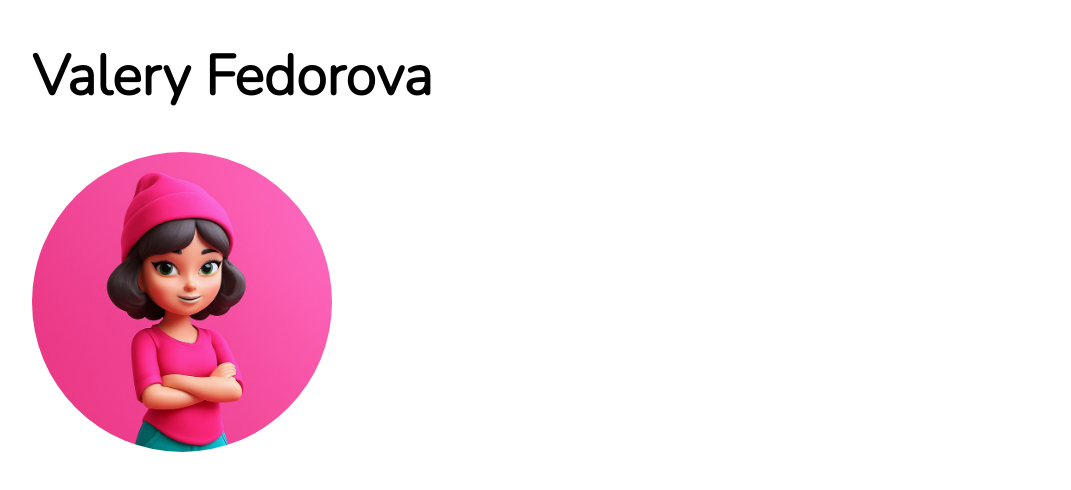
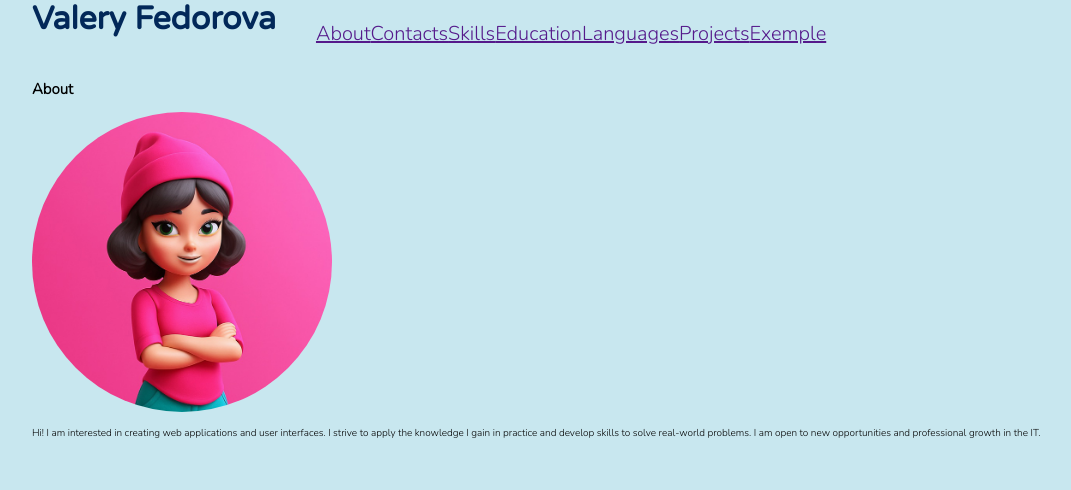
Before and after one commit to catjelli/rsschool-cv, a plain HTML site: page index.html in a window 1280 px wide. Shown: the whole page, without its empty margins (8-1079 px from the left). Drawn offline with Linux system fonts and the light colour scheme.

Commit message:
feat: add navigation and about sections

```diff
--- a/index.html
+++ b/index.html
@@ -7,17 +7,42 @@
     <title>CV Valery Fedorova</title>
   </head>
   <body>
+    <header>
       <div class="wrapper">
-      <header>
+        <nav class="navigation">
           <h1 class="title">Valery Fedorova</h1>
+          <ul class="navigation__list">
+            <li><a href="">About</a></li>
+            <li><a href="">Contacts</a></li>
+            <li><a href="">Skills</a></li>
+            <li><a href="">Education</a></li>
+            <li><a href="">Languages</a></li>
+            <li><a href="">Projects</a></li>
+            <li><a href="">Exemple</a></li>
+          </ul>
+        </nav>
+      </div>
+    </header>
+
+    <main>
+      <section class="about">
+        <div class="wrapper">
+          <h2 class="about__header">About</h2>
           <img
-          class="avatar"
+            class="about__avatar"
             src="assets/img/avatar.jpeg"
             alt="Avatar"
             width="300"
             height="300"
           />
-      </header>
+          <p class="about__text">
+            Hi! I am interested in creating web applications and user
+            interfaces. I strive to apply the knowledge I gain in practice and
+            develop skills to solve real-world problems. I am open to new
+            opportunities and professional growth in the IT.
+          </p>
         </div>
+      </section>
+    </main>
   </body>
 </html>
--- a/style.css
+++ b/style.css
@@ -24,6 +24,8 @@ html {
 
 body {
   font-family: "Nunito", sans-serif;
+  margin: 0;
+  background-color: #c8e7ef;
 }
 
 .wrapper {
@@ -31,10 +33,23 @@ body {
   margin: 0 auto;
 }
 
-.title {
-  font-size: 5.6rem;
+.navigation {
+  display: flex;
 }
 
-.avatar {
+.title {
+  font-family: "VarelaRound", sans-serif;
+  font-size: 3.2rem;
+  color: #022859;
+  margin: 0;
+}
+
+.navigation__list {
+  display: flex;
+  list-style: none;
+  font-size: 2rem;
+}
+
+.about__avatar {
   border-radius: 50%;
 }
```
Lines whose indentation alone changed are shown as unchanged.
